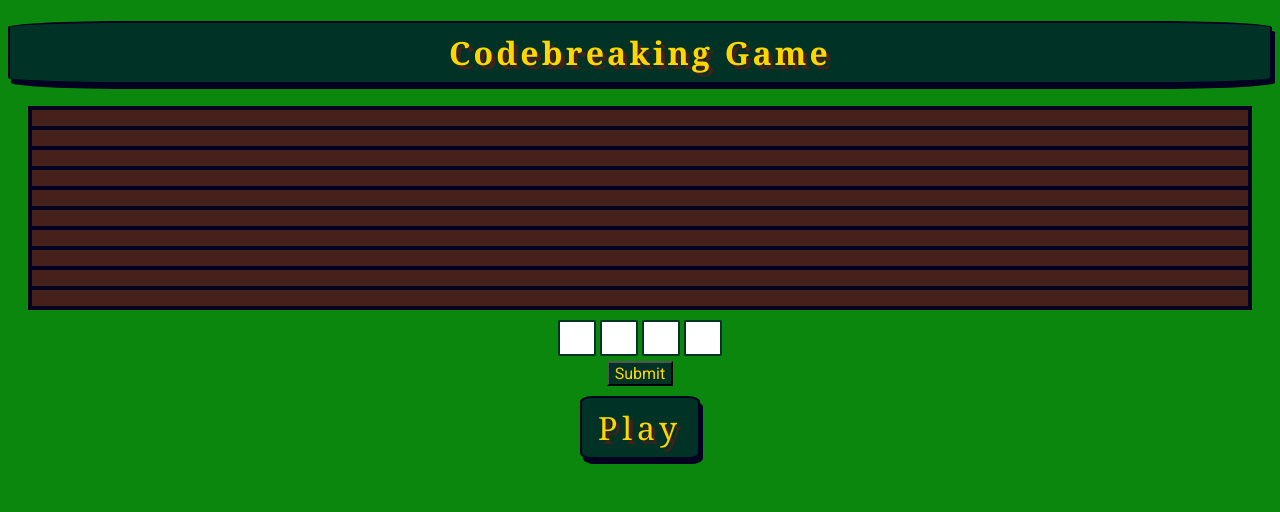
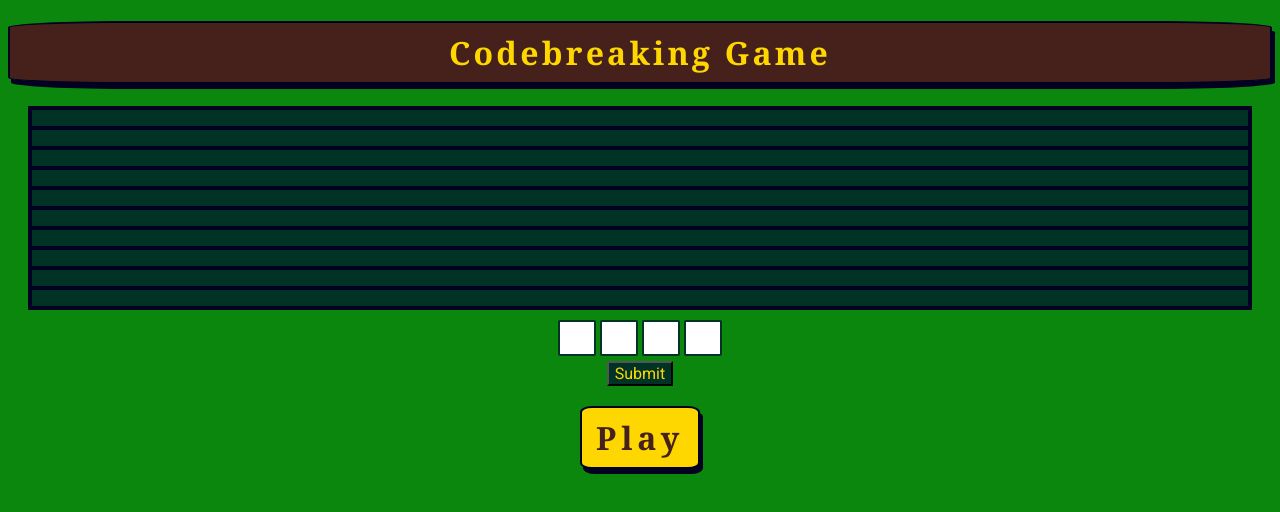
Before and after one commit to VeronicaTeodorof/code-breaking-game, a plain HTML site: page index.html in a window 1280 px wide. In both pictures the pointer is over the button "Play". Drawn offline with Linux system fonts and the light colour scheme; a web font is replaced by a local one.

Commit message:
Style the hover effect for play button

```diff
--- a/assets/css/style.css
+++ b/assets/css/style.css
@@ -29,7 +29,7 @@ h1 {
 }
 
 .box {
-    background-color: var(--evergreen);
+    background-color: var(--chest-brown);
     border: 2px solid var(--prussian-blue);
 }
 
@@ -37,7 +37,7 @@ h1 {
 /* Feedback section */
 #feedback {
     margin: 0 20px;
-    background-color: var(--chest-brown);
+    background-color: var(--evergreen);
     border: 2px solid var(--prussian-blue);
 }
 
@@ -73,16 +73,22 @@ input[type="submit"] {
 #play-button {
     font-family: var(--heading-font);
     color: var(--treasure-yellow);
-    font-size:xx-large;
+    font-size: xx-large;
     letter-spacing: 0.3rem;
     text-shadow: 4px 4px var(--chest-brown);
     padding: 0.5rem;
-    margin-top: 10px;
+    margin-top: 20px;
     border-radius: 10%;
     box-shadow: 3px 5px var(--prussian-blue);
     min-width: 120px;
 }
+#play-button:hover {
+    color: var(--chest-brown);
+    background-color: var(--treasure-yellow);
+    text-shadow: none;
+    font-weight: bold;
 
+}
 #play-button-div {
     text-align: center;
 }
```
